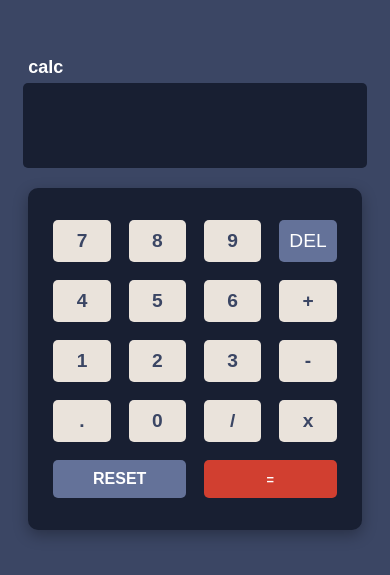
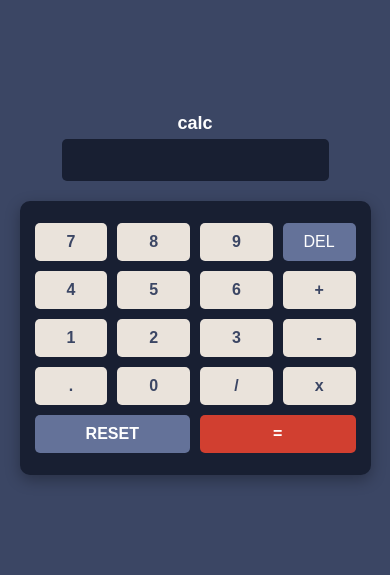
Before and after one commit to ashwakshaik14/Calculator, a plain HTML site: page index.html in a window 390 px wide. Shown: the part 131-706 px from the top of the page. Drawn offline with Linux system fonts and the light colour scheme.

Commit message:
Update index.html

```diff
--- a/index.html
+++ b/index.html
@@ -4,7 +4,7 @@
 <head>
     <meta charset="UTF-8">
     <meta name="viewport" content="width=device-width, initial-scale=1.0">
-    <title>Calculator</title>
+    <title>Responsive Calculator</title>
     <style>
         * {
             padding: 0;
@@ -27,6 +27,8 @@
             padding: 20px;
             border-radius: 10px;
             box-shadow: 0 5px 15px rgba(0, 0, 0, 0.3);
+            max-width: 100%;
+            width: 350px;
         }
 
         #ip {
@@ -49,7 +51,7 @@
         }
 
         button {
-            padding: 10px;
+            padding: 15px;
             font-size: 1.2em;
             font-weight: 900;
             background-color: #EAE3DB;
@@ -57,10 +59,12 @@
             border: none;
             border-radius: 5px;
             cursor: pointer;
+            transition: background-color 0.3s ease;
         }
 
-        input[type="reset"] {
-            padding: 10px;
+        input[type="reset"],
+        input[type="submit"] {
+            padding: 15px;
             font-size: 1em;
             font-weight: 600;
             background-color: #647299;
@@ -68,21 +72,18 @@
             border: none;
             border-radius: 5px;
             cursor: pointer;
+            grid-column: span 2;
+            transition: background-color 0.3s ease;
         }
 
         input[type="submit"] {
-            padding: 10px;
-            font-size: 0.8em;
+            background-color: #D13F30;
             font-weight: 900;
-            background-color: #D13F30;
-            color: #ffffff;
-            border: none;
-            border-radius: 5px;
-            cursor: pointer;
         }
 
         button:active,
-        input[type="reset"]:active {
+        input[type="reset"]:active,
+        input[type="submit"]:active {
             background-color: #50597b;
             color: #ffffff;
         }
@@ -91,16 +92,36 @@
             background-color: #63e8a3;
         }
 
-        input[type="reset"],
-        input[type="submit"] {
-            grid-column: span 2;
-        }
-
         p {
             font-size: large;
             font-weight: bold;
             color: #ffffff;
             padding: 5px;
+            text-align: center;
+        }
+
+        /* Responsive styles */
+        @media (max-width: 500px) {
+            #cal {
+                width: 90vw;
+                padding: 10px;
+            }
+
+            button,
+            input[type="reset"],
+            input[type="submit"] {
+                padding: 10px;
+                font-size: 1em;
+            }
+
+            #ip {
+                font-size: 1.2em;
+                padding: 10px;
+            }
+
+            #v {
+                gap: 10px;
+            }
         }
     </style>
 </head>
@@ -116,7 +137,7 @@
             <button class="val">7</button>
             <button class="val">8</button>
             <button class="val">9</button>
-            <button class="val" style="background-color: #647299; color: #ffffff; font-weight:normal; ">DEL</button>
+            <button class="val" style="background-color: #647299; color: #ffffff; font-weight: normal;">DEL</button>
 
             <button class="val">4</button>
             <button class="val">5</button>
@@ -170,9 +191,6 @@
             input.value = 'Error';
         }
     });
-
-
-
 </script>
 
 </html>
```
